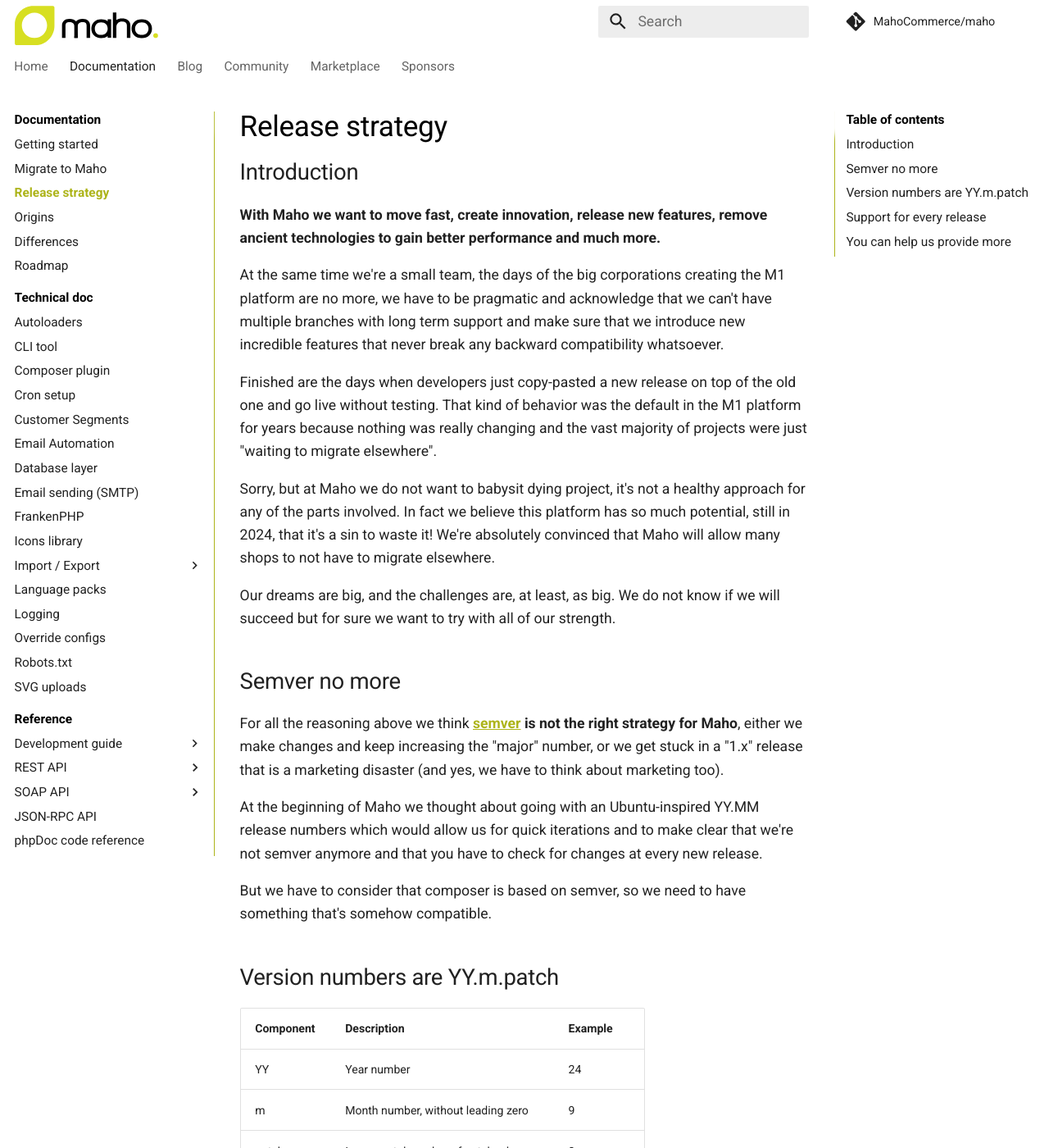
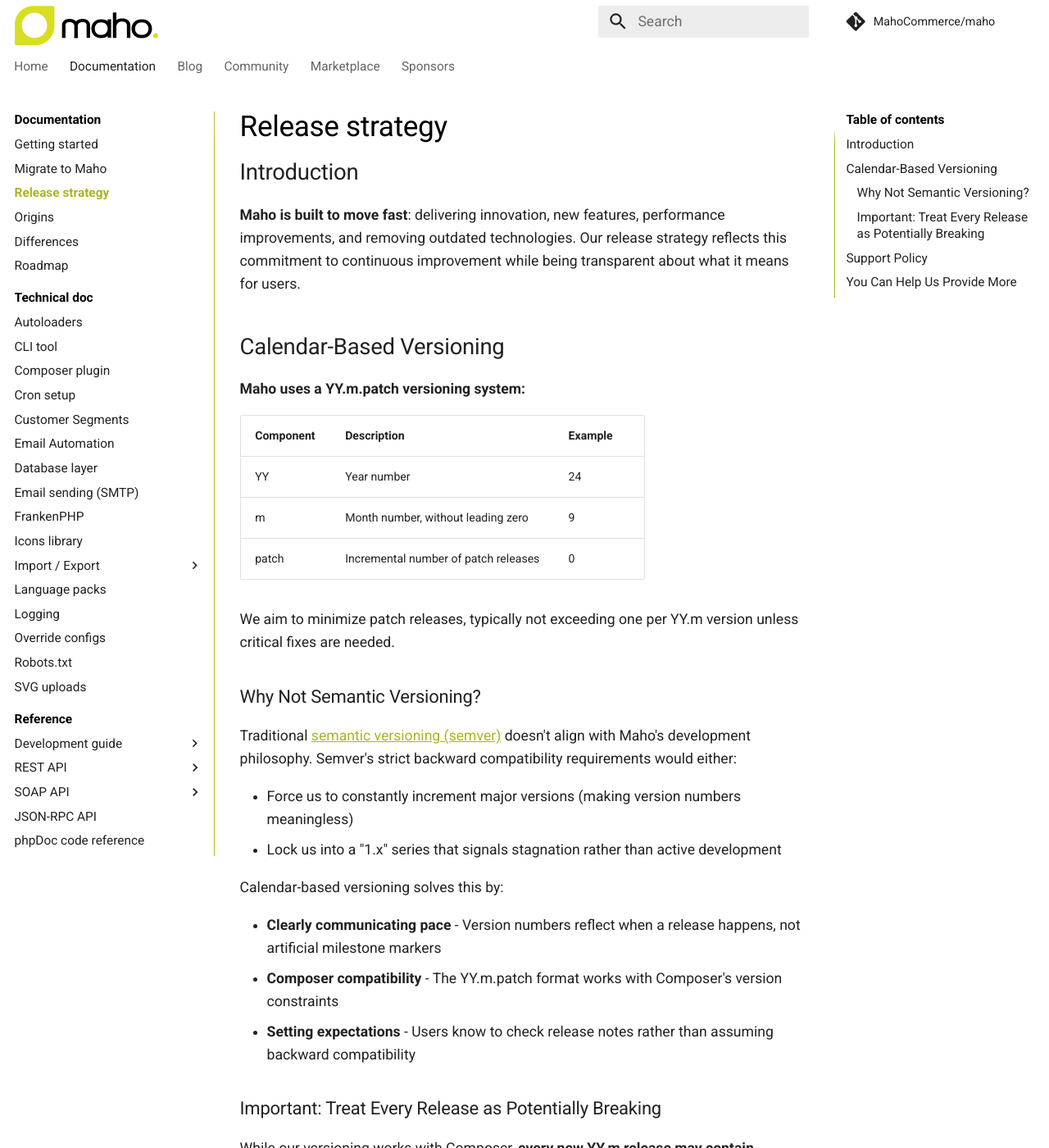
Before and after one commit to MahoCommerce/mahocommerce.com, an MkDocs documentation site: the page built from docs/release-strategy.md, in a window 1280 px wide and 1400 px high. Shown: the whole window at 82% size. Built offline with MkDocs 1.6.1 and Material for MkDocs 9.7.7, drawn with Linux system fonts in a browser that asks for light colours; comment, search, counter and statistics services are not loaded; some of the changed text lies outside the part shown.

Commit message:
updated release strategy

```diff
--- a/docs/release-strategy.md
+++ b/docs/release-strategy.md
@@ -1,36 +1,10 @@
 ## Introduction
 
-**With Maho we want to move fast, create innovation, release new features, remove ancient technologies to gain
-better performance and much more.**
+**Maho is built to move fast**: delivering innovation, new features, performance improvements, and removing outdated technologies. Our release strategy reflects this commitment to continuous improvement while being transparent about what it means for users.
 
-At the same time we're a small team, the days of the big corporations creating the M1 platform are no more,
-we have to be pragmatic and acknowledge that we can't have multiple branches with long term support and make
-sure that we introduce new incredible features that never break any backward compatibility whatsoever.
+## Calendar-Based Versioning
 
-Finished are the days when developers just copy-pasted a new release on top of the old one and go live
-without testing. That kind of behavior was the default in the M1 platform for years because nothing was
-really changing and the vast majority of projects were just "waiting to migrate elsewhere".
-
-Sorry, but at Maho we do not want to babysit dying project, it's not a healthy approach for any of the parts involved.
-In fact we believe this platform has so much potential, still in 2024, that it's a sin to waste it!
-We're absolutely convinced that Maho will allow many shops to not have to migrate elsewhere.
-
-Our dreams are big, and the challenges are, at least, as big. We do not know if we will succeed but for sure
-we want to try with all of our strength.
-
-## Semver no more
-
-For all the reasoning above we think **[semver](https://semver.org){target=_blank} is not the right strategy for Maho**,
-either we make changes and keep increasing the "major" number, or we get stuck in a "1.x" release that is a
-marketing disaster (and yes, we have to think about marketing too).
-
-At the beginning of Maho we thought about going with an Ubuntu-inspired YY.MM release numbers which would
-allow us for quick iterations and to make clear that we're not semver anymore and that you have to check for
-changes at every new release.
-
-But we have to consider that composer is based on semver, so we need to have something that's somehow compatible.
-
-## Version numbers are YY.m.patch
+**Maho uses a YY.m.patch versioning system:**
 
 | Component | Description                       | Example |
 |-----------|-----------------------------------|---------|
@@ -38,21 +12,36 @@
 | m | Month number, without leading zero | 9 |
 | patch | Incremental number of patch releases | 0 |
 
-We aim at not having more than one "patch release" under the same YY.m, unless necessary.
+We aim to minimize patch releases, typically not exceeding one per YY.m version unless critical fixes are needed.
 
-**We will commit at creating the best and most comprehensive release notes for every new release**, to make sure that
-you have all the info necessary to upgrade, but **consider every new release as a major one containing breaking
-changes**.
+### Why Not Semantic Versioning?
 
-## Support for every release
+Traditional [semantic versioning (semver)](https://semver.org){target=_blank} doesn't align with Maho's development philosophy. Semver's strict backward compatibility requirements would either:
 
-Every release is supported until the next one, again, as a small team we cannot guarantee long term support, so,
-in case there's a bug with a release, it will be solved in the next one, and if you need to deploy it, you'll
-need to upgrade the whole project.
+- Force us to constantly increment major versions (making version numbers meaningless)
+- Lock us into a "1.x" series that signals stagnation rather than active development
 
-## You can help us provide more
+Calendar-based versioning solves this by:
 
-Please consider sponsoring, it would give us the possibility of proving you with more features, updates and support.
+- **Clearly communicating pace** - Version numbers reflect when a release happens, not artificial milestone markers
+- **Composer compatibility** - The YY.m.patch format works with Composer's version constraints
+- **Setting expectations** - Users know to check release notes rather than assuming backward compatibility
+
+### Important: Treat Every Release as Potentially Breaking
+
+While our versioning works with Composer, **every new YY.m release may contain breaking changes**. This is intentional: we prioritize making the platform better over maintaining perfect backward compatibility.
+
+**We commit to creating comprehensive release notes for every release**, providing all the information you need to upgrade safely. Always review the release notes and test upgrades in a development environment before deploying to production.
+
+## Support Policy
+
+**Each release is supported until the next release.** As a small team, we cannot provide long-term support for multiple versions simultaneously.
+
+If a bug is discovered in a release, the fix will be included in the next release. To deploy the fix, you'll need to upgrade to the latest version. This rolling support model keeps the codebase healthy and ensures resources are focused on moving forward rather than maintaining multiple branches.
+
+## You Can Help Us Provide More
+
+Please consider sponsoring. Your support enables us to deliver more features, updates, and support.
 
 <a href="https://github.com/sponsors/fballiano" target=_blank title="Sponsor me on GitHub"><img src="https://img.shields.io/badge/sponsor-30363D?style=for-the-badge&logo=GitHub-Sponsors&logoColor=#white" alt="Sponsor me on GitHub" /></a>
 <a href="https://www.buymeacoffee.com/fballiano" target=_blank title="Buy me a coffee"><img src="https://img.shields.io/badge/Buy_Me_A_Coffee-FFDD00?style=for-the-badge&logo=buy-me-a-coffee&logoColor=black" alt="Buy me a coffee" /></a>
```
